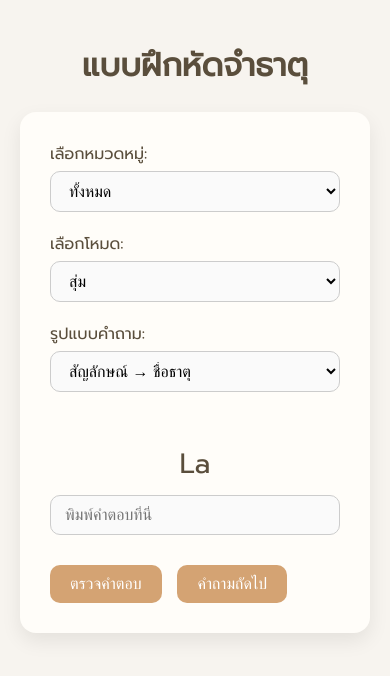
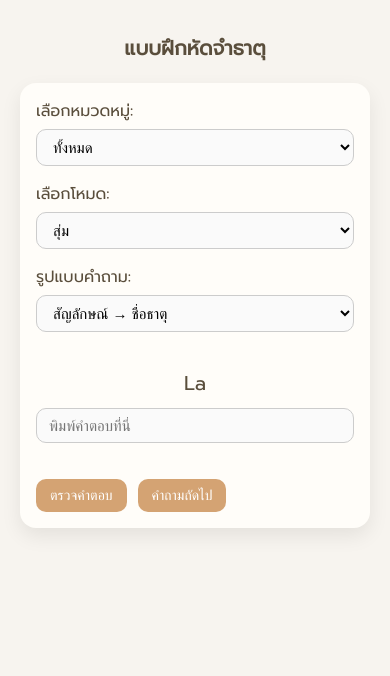
Before and after one commit to debt3/Element-Test.github, a plain HTML site: page index.html in a window 390 px wide. Drawn offline with Linux system fonts and the light colour scheme.

Commit message:
Update styles.css

```diff
--- a/styles.css
+++ b/styles.css
@@ -9,44 +9,42 @@ body {
 h1 {
   text-align: center;
   color: #5a4e3c;
+  font-size: 24px;
+  margin-bottom: 20px;
 }
 
 .quiz-box {
   max-width: 600px;
+  width: 100%;
   margin: 0 auto;
   background-color: #fffdf9;
   border-radius: 16px;
   box-shadow: 0 8px 20px rgba(0, 0, 0, 0.08);
-  padding: 30px;
+  padding: 24px;
   box-sizing: border-box;
 }
 
 label {
   font-weight: 500;
   display: block;
-  margin-bottom: 5px;
+  margin-bottom: 6px;
   color: #5a4e3c;
+  font-size: 16px;
 }
 
 select, input[type="text"] {
   width: 100%;
   padding: 10px 14px;
-  margin-bottom: 20px;
+  margin-bottom: 16px;
   border-radius: 10px;
   border: 1px solid #ccc;
   background-color: #fafafa;
+  font-size: 16px;
   box-sizing: border-box;
-  font-size: 16px;
-  transition: border 0.2s;
-}
-
-select:focus, input:focus {
-  border-color: #a58d7f;
-  outline: none;
 }
 
 button {
-  padding: 10px 20px;
+  padding: 10px 16px;
   font-size: 16px;
   background-color: #d4a373;
   color: white;
@@ -54,7 +52,8 @@ button {
   border-radius: 10px;
   cursor: pointer;
   transition: background-color 0.3s ease, transform 0.2s ease;
-  margin-right: 10px;
+  margin: 10px 5px 0 0;
+  display: inline-block;
 }
 
 button:hover {
@@ -63,9 +62,9 @@ button:hover {
 }
 
 .question {
-  font-size: 28px;
+  font-size: 24px;
   text-align: center;
-  margin: 30px 0 10px;
+  margin: 20px 0 10px;
   color: #5a4e3c;
 }
 
@@ -74,3 +73,28 @@ button:hover {
   font-size: 18px;
   margin-top: 10px;
 }
+
+/* ✅ Responsive: ปรับขนาดฟอนต์และระยะห่างบนจอเล็ก */
+@media (max-width: 480px) {
+  .quiz-box {
+    padding: 16px;
+  }
+
+  h1 {
+    font-size: 20px;
+  }
+
+  .question {
+    font-size: 20px;
+  }
+
+  select, input[type="text"] {
+    font-size: 15px;
+    padding: 8px 12px;
+  }
+
+  button {
+    font-size: 14px;
+    padding: 8px 14px;
+  }
+}
```
